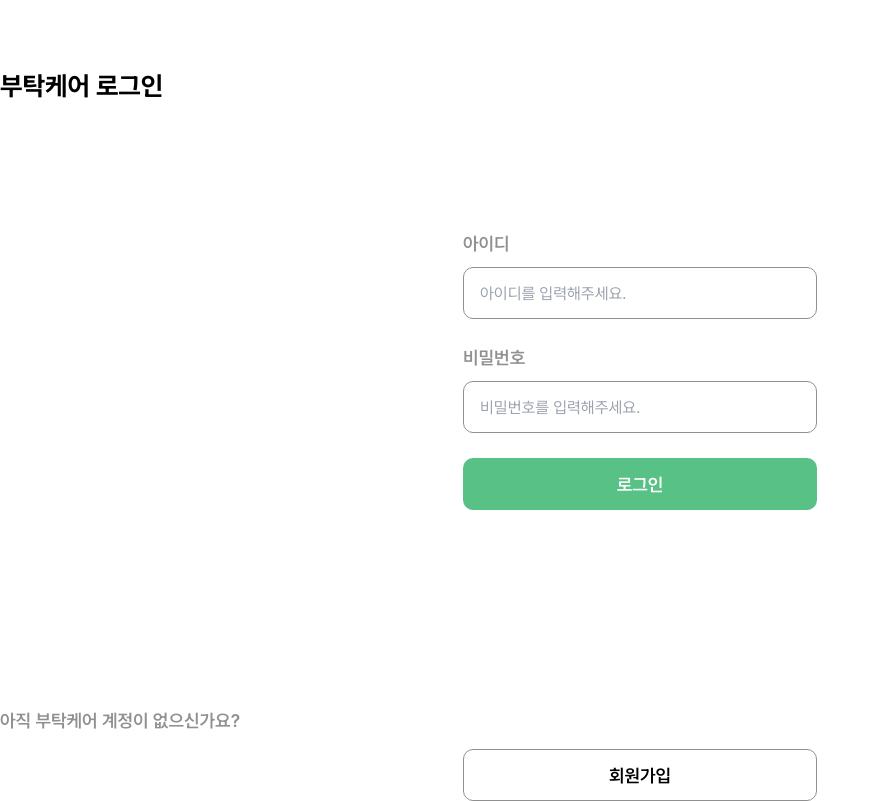
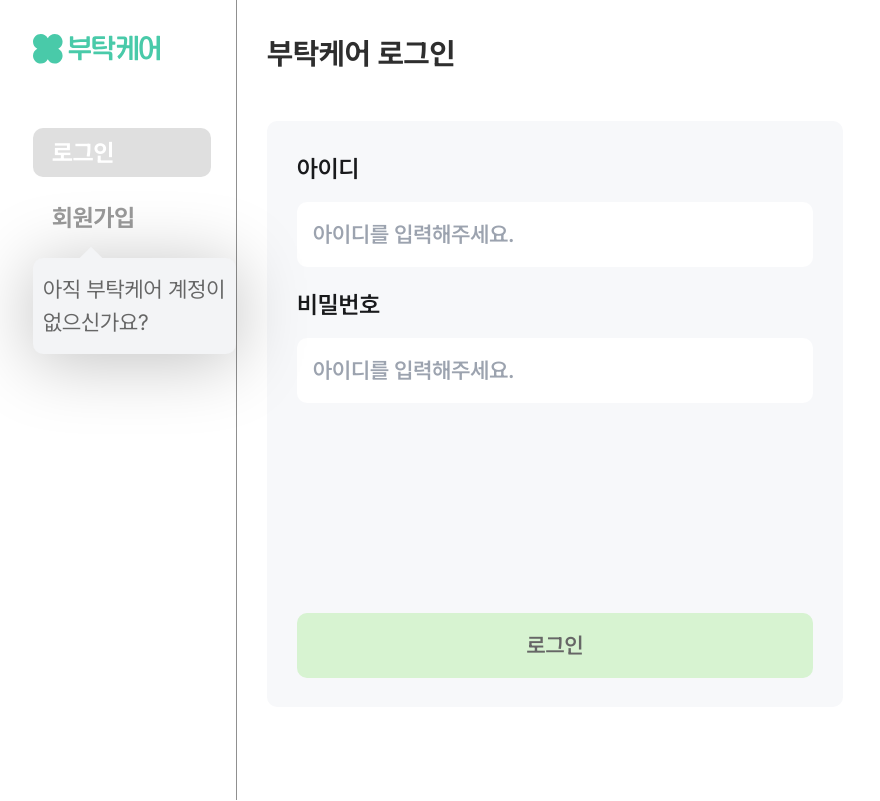
Before and after one commit to butakcare/butakcare_front, a Next.js app in the folder front/: page /sign_in in a window 1280 px wide. Shown: the whole page, without its empty margins (0-880 px from the left). Built offline with nearby package versions, Linux system fonts and the light colour scheme.

Commit message:
feat: 요양보호사 & 센터 관리자 선택 화면 구현

```diff
--- a/front/src/app/sign_in/page.tsx
+++ b/front/src/app/sign_in/page.tsx
@@ -5,22 +5,17 @@ import InputField from "@/components/sign_up/InputField";
 import { LongBtn, XBLBtn } from "@/components/common/Button";
 import { useRouter } from "next/navigation";
 import { useState } from "react";
+import Navigation from "@/components/sign_in/Navigation";
+import Login from "@/components/sign_in/Login";
 
-interface ManagerStep1Props {
-  username: string;
-  password: string;
-  onUsernameChange: (value: string) => void;
-  onPasswordChange: (value: string) => void;
-}
-
-export default function SignUpPage({
-  username,
-  password,
-  onUsernameChange,
-  onPasswordChange,
-}: ManagerStep1Props) {
+export default function SignUpPage() {
   const router = useRouter();
-  const [loading, setLoading] = useState(false);
+  const [selected, setSelected] = useState<number>(1);
+  const [loading, setLoading] = useState<boolean>(false);
+  const [username, setUsername] = useState<string>("");
+  const [password, setPassword] = useState<string>("");
+  const [type, setType] = useState<string>("");
+  const isFormValid = username !== "" && password !== "";
   const handleSubmit = async () => {
     setLoading(true);
     try {
@@ -33,7 +28,7 @@ export default function SignUpPage({
       if (!response.ok) throw new Error("로그인 실패");
 
       setLoading(false);
-      router.push("/"); //어디로보내야하지지
+      router.push(`/${type}/main`); //어디로보내야하지지 /main으로 보내야하지지
     } catch (error) {
       setLoading(false);
       console.error("로그인 중 오류가 발생했습니다.", error);
@@ -43,7 +38,8 @@ export default function SignUpPage({
     router.push("/sign_up");
   };
   return (
-    <div className="w-screen h-screen max-tablet:flex max-tablet:flex-col max-tablet:items-center">
+    <div className="w-full h-full">
+      <div className="tablet:hidden w-screen h-screen max-tablet:flex max-tablet:flex-col max-tablet:items-center">
         <Header name="" />
         <TitleText text1="부탁케어 로그인" text2="" on={false} />
 
@@ -51,7 +47,7 @@ export default function SignUpPage({
           <InputField
             label="아이디"
             value={username}
-          onChange={onUsernameChange}
+            onChange={setUsername}
             placeholder="아이디를 입력해주세요."
             on={true}
           />
@@ -59,16 +55,17 @@ export default function SignUpPage({
           <InputField
             label="비밀번호"
             value={password}
-          onChange={onPasswordChange}
+            onChange={setPassword}
             placeholder="비밀번호를 입력해주세요."
             on={true}
           />
           <div className="h-[25px]" />
           <LongBtn
             text={loading ? "로그인 중..." : "로그인"}
-          disabled={loading}
+            disabled={loading || !isFormValid}
             onClick={handleSubmit}
             type="button"
+            width={354}
           />
         </form>
         <div className="h-[197px]" />
@@ -76,7 +73,12 @@ export default function SignUpPage({
           아직 부탁케어 계정이 없으신가요?
         </div>
         <div className="flex justify-center ">
-        <XBLBtn text="회원가입" onClick={handleNext} />
+          <XBLBtn text="회원가입" onClick={handleNext} width={354} />
+        </div>
+      </div>
+      <div className="w-full h-full flex max-tablet:hidden">
+        <Navigation selected={selected} setSelected={setSelected} />
+        <Login setType={setType} />
       </div>
     </div>
   );
--- /dev/null
+++ b/front/src/app/sign_in/selected/page.tsx
@@ -0,0 +1,86 @@
+"use client";
+
+import TitleText from "@/components/common/TitleText";
+import guardian from "@/../public/assets/icons/guardian.svg";
+import manager from "@/../public/assets/icons/manager.svg";
+import back from "@/../public/assets/icons/back.svg";
+import Image from "next/image";
+import { useRouter } from "next/navigation";
+import { useEffect, useState } from "react";
+
+export default function Home() {
+  const [selectedType, setSelectedType] = useState<string>("");
+  const router = useRouter();
+
+  const handleSelect = (type: string) => {
+    setSelectedType(type);
+    console.log(selectedType);
+    router.push(`/sign_in?type=${selectedType}`);
+  };
+
+  useEffect(() => {
+    if (selectedType) {
+      console.log("선택한 계정 유형:", selectedType);
+      router.push(`/sign_in?type=${selectedType}`); // 선택한 후에 페이지 이동
+    }
+    // eslint-disable-next-line react-hooks/exhaustive-deps
+  }, [selectedType]); // selectedType이 변경될 때 실행
+  return (
+    <div className="w-screen h-screen max-tablet:flex max-tablet:flex-col max-tablet:items-center ">
+      <div className="h-[55px] w-screen p-[18px_24px] tablet:hidden">
+        <Image src={back} alt="back" onClick={() => router.back()} />
+      </div>
+      <div className="h-[42px]" />
+      <TitleText
+        text1="부탁케어로 로그인할"
+        text2="계정 유형을 선택해주세요."
+        on={false}
+      />
+      <div className="mt-[64px] mb-[164px] flex flex-row items-center justify-center h-[270px] gap-[4px]">
+        <button
+          className={`flex flex-col items-center justify-center w-[175px] tablet:w-[357px] h-[270px] rounded-[14px] cursor-pointer transition-all
+                ${
+                  selectedType === "manager"
+                    ? "bg-key text-white"
+                    : "bg-[#f0f0f0] text-black"
+                }`}
+          onClick={() => handleSelect("manager")}
+        >
+          <p className="font-semibold text-[20px] text-center">
+            센터 관리자
+            <br /> 로그인
+          </p>
+          <Image
+            className="pt-[22px]"
+            src={manager}
+            alt="센터관리자"
+            width={80}
+            height={80}
+          />
+        </button>
+
+        <button
+          className={`flex flex-col items-center justify-center w-[175px] tablet:w-[357px] h-[270px] rounded-[14px] cursor-pointer transition-all
+                ${
+                  selectedType === "guardian"
+                    ? "bg-key text-white"
+                    : "bg-[#f0f0f0] text-black"
+                }`}
+          onClick={() => handleSelect("guardian")}
+        >
+          <p className="font-semibold text-[20px] text-center">
+            요양보호사
+            <br /> 로그인
+          </p>
+          <Image
+            className="pt-[22px]"
+            src={guardian}
+            alt="요양보호사"
+            width={80}
+            height={80}
+          />
+        </button>
+      </div>
+    </div>
+  );
+}
--- a/front/src/components/common/Button.tsx
+++ b/front/src/components/common/Button.tsx
@@ -5,6 +5,9 @@ interface LongBtnProps {
   disabled?: boolean;
   onClick?: () => void;
   type?: "button" | "submit" | "reset";
+  borderColor?: string;
+  backgroundColor?: string;
+  width?: number;
 }
 
 interface ShortsBtnProps {
@@ -13,19 +16,28 @@ interface ShortsBtnProps {
   disabled?: boolean;
   onClickNext?: () => void;
   onClickBack?: () => void;
+  borderColor?: string;
+  backgroundColor?: string;
+  width?: number;
 }
 
-export function LongBtn({ text, disabled, onClick, type }: LongBtnProps) {
+export function LongBtn({
+  text,
+  disabled,
+  onClick,
+  type,
+  width,
+}: LongBtnProps) {
   return (
     <div>
       <button
         type={type}
-        className={`w-[354px] h-[52px] rounded-[10px] font-semibold text-[18px] transition-all
-        ${
-          disabled
-            ? "bg-gray90 text-white cursor-not-allowed"
-            : "bg-key text-white"
-        }`}
+        className={`w-[${width}px] h-[52px] rounded-[10px] font-semibold text-[18px] transition-all
+          ${
+            disabled
+              ? "bg-sub text-[#666666] cursor-not-allowed"
+              : "bg-key text-white"
+          } `}
         disabled={disabled}
         onClick={onClick}
       >
@@ -41,22 +53,24 @@ export function ShortsBtn({
   disabled,
   onClickNext,
   onClickBack,
+  width,
 }: ShortsBtnProps) {
   return (
     <div className="flex flex-row gap-[4px]">
       <button
-        className="w-[175px] h-[52px] rounded-[10px] font-semibold text-[18px] transition-all border border-stroke"
+        className={`w-[${width}px] h-[52px] rounded-[10px] font-semibold text-[18px] transition-all
+        border border-stroke text-black`}
         onClick={onClickBack}
       >
         {back}
       </button>
       <button
-        className={`w-[175px] h-[52px] rounded-[10px] font-semibold text-[18px] transition-all
+        className={`w-[${width}px] h-[52px] rounded-[10px] font-semibold text-[18px] transition-all
         ${
           disabled
-            ? "bg-gray90 text-white cursor-not-allowed"
+            ? "bg-sub text-[#666666] cursor-not-allowed"
             : "bg-key text-white"
-        }`}
+        } `}
         disabled={disabled}
         onClick={onClickNext}
       >
@@ -66,16 +80,13 @@ export function ShortsBtn({
   );
 }
 
-export function XBLBtn({ text, onClick, type }: LongBtnProps) {
+export function XBLBtn({ text, onClick, type, width }: LongBtnProps) {
   return (
     <div>
       <button
         type={type}
-        className="w-[354px] h-[52px] rounded-[10px] font-semibold text-[18px] transition-all
-
-            border border-stroke bg-white
-
-        "
+        className={`w-[${width}px] h-[52px] rounded-[10px] font-semibold text-[18px] transition-all
+       border border-key bg-white text-black`}
         onClick={onClick}
       >
         {text}
--- a/front/src/components/common/TitleText.tsx
+++ b/front/src/components/common/TitleText.tsx
@@ -6,7 +6,7 @@ interface TitleTextProps {
 export default function TitleText({ text1, text2, on }: TitleTextProps) {
   return (
     <>
-      <div className="flex flex-row w-[354px]">
+      <div className="flex flex-row w-[354px] tablet:hidden">
         <div className="text-[26px] font-bold leading-[40px]">
           {text1}
           {text2 && (
--- a/front/src/components/main/MainLeft.tsx
+++ b/front/src/components/main/MainLeft.tsx
@@ -34,17 +34,17 @@ export default function MainLeft() {
         </p>
       </div>
       <button className="max-tablet:hidden w-[163px] h-[66px] flex items-center justify-center bg-[#A4A4A4] rounded-[10px] text-[32px] font-[700] text-[#FFFFFF] mt-[26px]">
-        <Link href="/sign_in">시작하기</Link>
+        <Link href="/sign_in/selected">시작하기</Link>
       </button>
       <div className="flex flex-col w-full items-center gap-[10px] mt-[185px] tablet:hidden">
         <Link
           href="/sign_up"
-          className="w-[354px] h-[52px] flex items-center justify-center bg-[#58C185] rounded-[10px]"
+          className="w-[354px] h-[52px] flex items-center justify-center bg-[#58C185] rounded-[10px] text-[#FFFFFF]"
         >
           회원가입
         </Link>
         <Link
-          href="sign_in"
+          href="/sign_in/selected"
           className="w-[354px] h-[52px] flex items-center justify-center bg-[#FFFFFF] border border-[#666666] rounded-[10px]"
         >
           로그인
--- /dev/null
+++ b/front/src/components/sign_in/Login.tsx
@@ -0,0 +1,64 @@
+import { useRouter, useSearchParams } from "next/navigation";
+import React, { SetStateAction, useEffect, useState } from "react";
+
+interface Prop {
+  setType: React.Dispatch<SetStateAction<string>>;
+}
+
+export default function Login({ setType }: Prop) {
+  const searchParams = useSearchParams();
+  const accountType = searchParams.get("type");
+  const router = useRouter();
+  const [id, setId] = useState<string>("");
+  const [pw, setPw] = useState<string>("");
+
+  useEffect(() => {
+    if (accountType) {
+      setType(accountType);
+    }
+  }, [accountType, setType]);
+
+  const handleLogin = () => {
+    if (id && pw) {
+      if (accountType == "manager") {
+        router.push("/manager/main");
+      } else if (accountType == "guardian") {
+        router.push("/guardian/main");
+      } else {
+        router.push("/sign_in/selected");
+      }
+    }
+  };
+
+  return (
+    <div className="w-full h-full pl-[30px] pt-[31px]">
+      <strong className="text-[30px] font-[700] text-[#2E2E2E]">
+        부탁케어 로그인
+      </strong>
+      <div className="flex flex-col w-[576px] h-[586px] bg-[#F7F8FA] mt-[45px] rounded-[10px] pl-[30px] pt-[30px] gap-[20px]">
+        <label className="flex flex-col text-[24px] font-[600] text-[#191A1C]">
+          아이디
+          <input
+            onChange={(e) => setId(e.target.value)}
+            placeholder="아이디를 입력해주세요."
+            className="text-[#666666] text-[22px] font-[600] w-[516px] p-[16px] rounded-[10px] mt-[15px]"
+          />
+        </label>
+        <label className="flex flex-col text-[24px] font-[600] text-[#191A1C]">
+          비밀번호
+          <input
+            onChange={(e) => setPw(e.target.value)}
+            placeholder="아이디를 입력해주세요."
+            className="text-[#666666] text-[22px] font-[600] w-[516px] p-[16px] rounded-[10px] mt-[15px]"
+          />
+        </label>
+        <button
+          onClick={() => handleLogin()}
+          className="w-[516px] px-[220px] py-[16px] bg-[#D7F3D1] rounded-[10px] text-[22px] font-[600] text-[#666666] mt-[190px]"
+        >
+          로그인
+        </button>
+      </div>
+    </div>
+  );
+}
--- /dev/null
+++ b/front/src/components/sign_in/Navigation.tsx
@@ -0,0 +1,68 @@
+import Image from "next/image";
+import { SetStateAction } from "react";
+import { useRouter } from "next/navigation";
+
+interface Props {
+  selected: number;
+  setSelected: React.Dispatch<SetStateAction<number>>;
+}
+
+export default function Navigation({ selected, setSelected }: Props) {
+  const menuItems = ["로그인", "회원가입"];
+  const router = useRouter();
+
+  const handleCLick = (index: number) => {
+    if (index == 2) {
+      router.push("/sign_up");
+    } else {
+      setSelected(index);
+    }
+  };
+  return (
+    <div className="w-[247px] h-full border-r border-[#909090] flex flex-col justify-between pl-[33px] pt-[34px]">
+      <div className="flex flex-col gap-[16px]">
+        <Image
+          src="/assets/icons/icon_logo_full.svg"
+          alt="메인 로고"
+          width={127}
+          height={27}
+        />
+        <div className="relative flex flex-col gap-[16px] mt-[48px]">
+          {menuItems.map((item, index) => (
+            <div
+              key={index + 1}
+              className={`w-[178px] h-[49px] rounded-[10px] flex items-center pl-[19px] cursor-pointer
+                    ${
+                      index + 1 == selected
+                        ? "text-[#FFFFFF] bg-[#DFDFDF]"
+                        : "text-[#9A9A9A] bg-[#FFFFFF]"
+                    }
+                    `}
+              onClick={() => handleCLick(index + 1)}
+            >
+              <p className="text-[24px] font-[700]">{item}</p>
+            </div>
+          ))}
+          {selected == 1 && (
+            <div
+              className="relative w-[203px] px-[10px] py-[15px] text-[#666666] text-[22px] bg-gray-100 rounded-[10px]"
+              style={{
+                boxShadow: "0px 6.757px 69.823px 0px rgba(0, 0, 0, 0.25)",
+              }}
+            >
+              <p>아직 부탁케어 계정이 없으신가요?</p>
+
+              {/* 말풍선 꼬리 */}
+              <div className="absolute w-4 h-4 rotate-45 bg-gray-100 -top-2 left-[50px]"></div>
+            </div>
+          )}
+        </div>
+      </div>
+      {/* <div className="mb-[50px] flex flex-col gap-[23px] text-[22px] items-center mr-[50px] font-bold text-[#9A9A9A]">
+        <Link href="/manager/main" className="underline">
+          둘러보기
+        </Link>
+      </div> */}
+    </div>
+  );
+}
```
Lines whose indentation alone changed are shown as unchanged.
